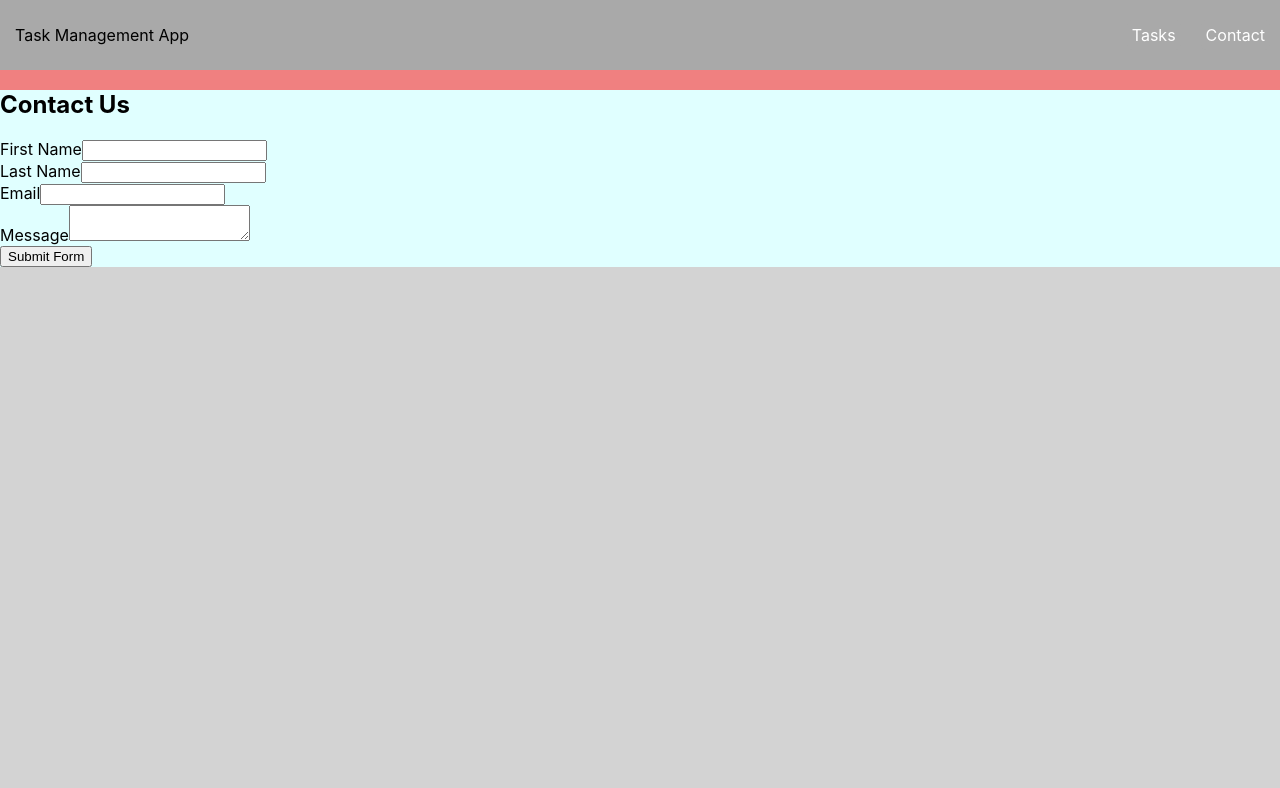
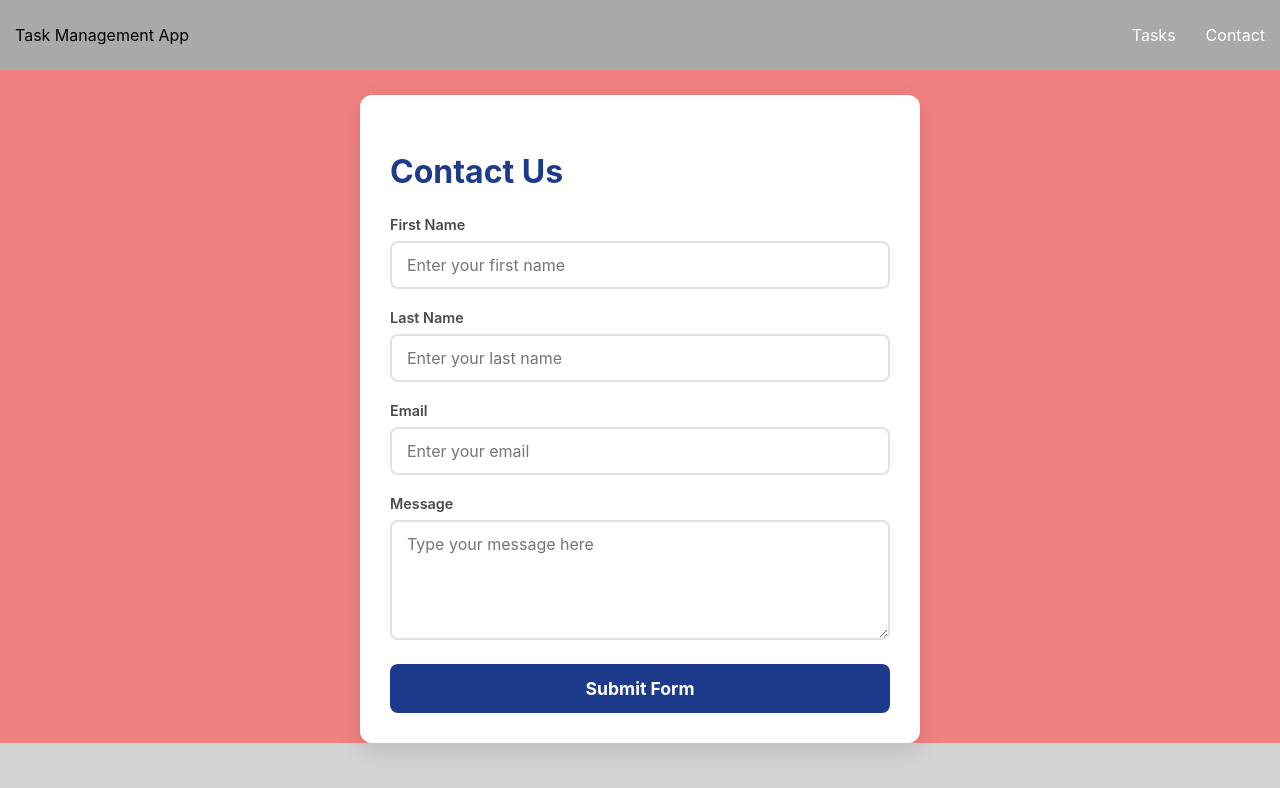
Before and after one commit to peter-mannion/react-task-management-app, a React (Create React App) app: page /contact in a window 1280 px wide. Shown: the top 788 px of the page. Built offline with nearby package versions, Linux system fonts and the light colour scheme.

Commit message:
Style the Contact Form

```diff
--- a/src/components/ContactForm/ContactForm.css
+++ b/src/components/ContactForm/ContactForm.css
@@ -1,3 +1,101 @@
 .contact-container {
-  background-color: lightcyan;
+  max-width: 500px;
+  margin: 25px auto;
+  padding: 30px;
+  background-color: #ffffff;
+  border-radius: 12px;
+  box-shadow: 0 8px 24px rgba(0, 0, 0, 0.1);
 }
+
+.contact-container h2 {
+  text-align: left;
+  color: #1e3a8a;
+  margin-bottom: 25px;
+  font-size: 2rem;
+  user-select: none;
+}
+
+.contact-form {
+  display: flex;
+  flex-direction: column;
+  gap: 0;
+}
+
+.form-fields {
+  display: flex;
+  flex-direction: column;
+  gap: 20px;
+  margin-bottom: 20px;
+}
+
+.form-group {
+  display: flex;
+  flex-direction: column;
+}
+
+.form-group label {
+  font-weight: 600;
+  margin-bottom: 8px;
+  color: #4a4a4a;
+  font-size: 0.9rem;
+  user-select: none;
+}
+
+.form-group input,
+.form-group textarea {
+  width: 100%;
+  padding: 12px 15px;
+  border: 2px solid #e1e1e1;
+  border-radius: 8px;
+  font-size: 1rem;
+  transition: border-color 0.3s ease;
+  box-sizing: border-box;
+}
+
+.form-group textarea {
+  resize: vertical;
+  min-height: 120px;
+}
+
+/* Highlight the field when the user clicks inside */
+.form-group input:focus,
+.form-group textarea:focus {
+  outline: none;
+  border-color: #1e3a8a;
+}
+
+.submit-btn {
+  background-color: #1e3a8a;
+  color: white;
+  font-size: 1.1rem;
+  font-weight: bold;
+  padding: 14px;
+  border: none;
+  border-radius: 8px;
+  cursor: pointer;
+  transition:
+    background-color 0.3s,
+    transform 0.2s;
+  margin: 0;
+  padding: 14px 30px;
+  width: 100%;
+}
+
+.submit-btn:hover {
+  background-color: #172554;
+  transform: translateY(-1px);
+}
+
+.submit-btn:active {
+  transform: translateY(1px);
+}
+
+.success-message {
+  background-color: #d4edda;
+  color: #155724;
+  padding: 15px;
+  border-radius: 8px;
+  margin-bottom: 20px;
+  text-align: center;
+  border: 1px solid #c3e6cb;
+}
--- a/src/components/ContactForm/ContactForm.jsx
+++ b/src/components/ContactForm/ContactForm.jsx
@@ -29,21 +29,27 @@ const ContactForm = () => {
     <div className="contact-container">
       <h2>Contact Us</h2>
       <form onSubmit={handleSubmit} className="contact-form">
+        <div className="form-fields">
           <div className="form-group">
             <label>First Name</label>
+            <div>
               <input
                 type="text"
                 name="firstName"
+                placeholder="Enter your first name"
                 value={formData.firstName}
                 onChange={handleChange}
                 required
               />
-
+            </div>
+          </div>
           <div className="form-group">
             <label>Last Name</label>
+            <div>
               <input
                 type="text"
                 name="lastName"
+                placeholder="Enter your last name"
                 value={formData.lastName}
                 onChange={handleChange}
                 required
@@ -53,23 +59,30 @@ const ContactForm = () => {
 
           <div className="form-group">
             <label>Email</label>
+            <div>
               <input
                 type="email"
                 name="email"
+                placeholder="Enter your email"
                 value={formData.email}
                 onChange={handleChange}
                 required
               />
             </div>
+          </div>
 
           <div className="form-group">
             <label>Message</label>
+            <div>
               <textarea
                 name="message"
+                placeholder="Type your message here"
                 value={formData.message}
                 onChange={handleChange}
                 required
               ></textarea>
+            </div>
+          </div>
         </div>
 
         <button type="submit" className="submit-btn">
--- a/src/index.css
+++ b/src/index.css
@@ -12,3 +12,10 @@ code {
   font-family:
     source-code-pro, Menlo, Monaco, Consolas, "Courier New", monospace;
 }
+
+input,
+textarea,
+button,
+select {
+  font: inherit;
+}
```
Lines whose indentation alone changed are shown as unchanged.
